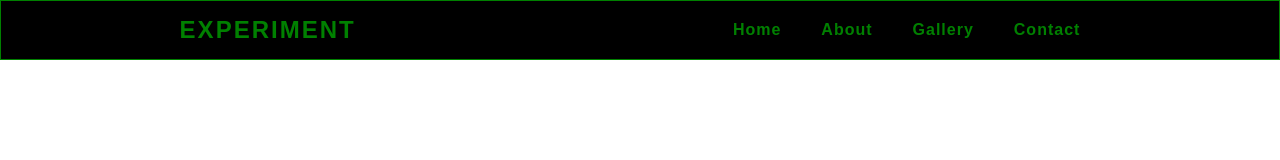
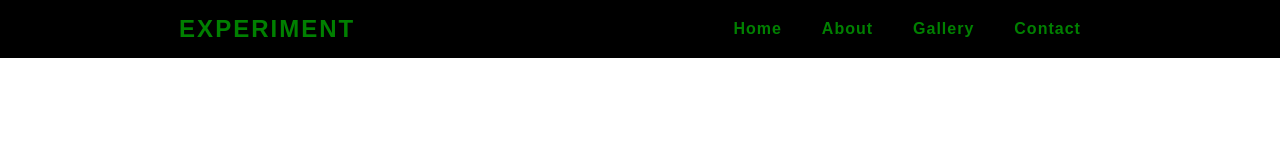
Before and after one commit to Rajeime/Experiment, a plain HTML site: page index.html in a window 1280 px wide. Drawn offline with Linux system fonts and the light colour scheme.

Commit message:
added comments in css dile

```diff
--- a/styles.css
+++ b/styles.css
@@ -1,3 +1,5 @@
+/* desktop and tablet version of website */
+
 *{
     padding: 0;
     margin: 0;
@@ -10,7 +12,6 @@ header{
     display: flex;
     justify-content: space-around;
     align-items: center;
-    border: 1px solid green;
 }
 
 header h1{
@@ -39,3 +40,5 @@ ul li a{
 ul li a:hover{
     color: white;
 }
+
+/* phone version of the website */
```
